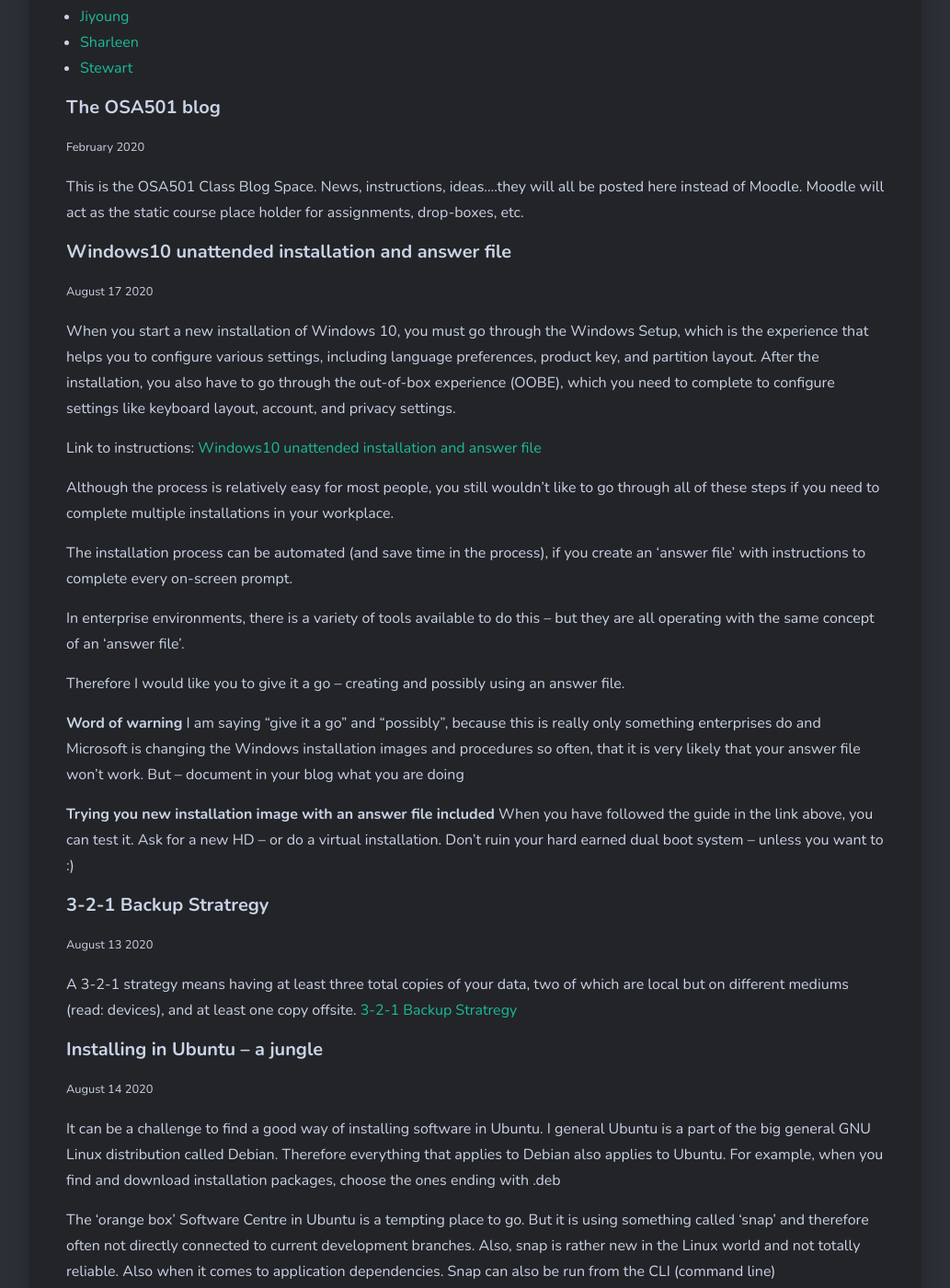
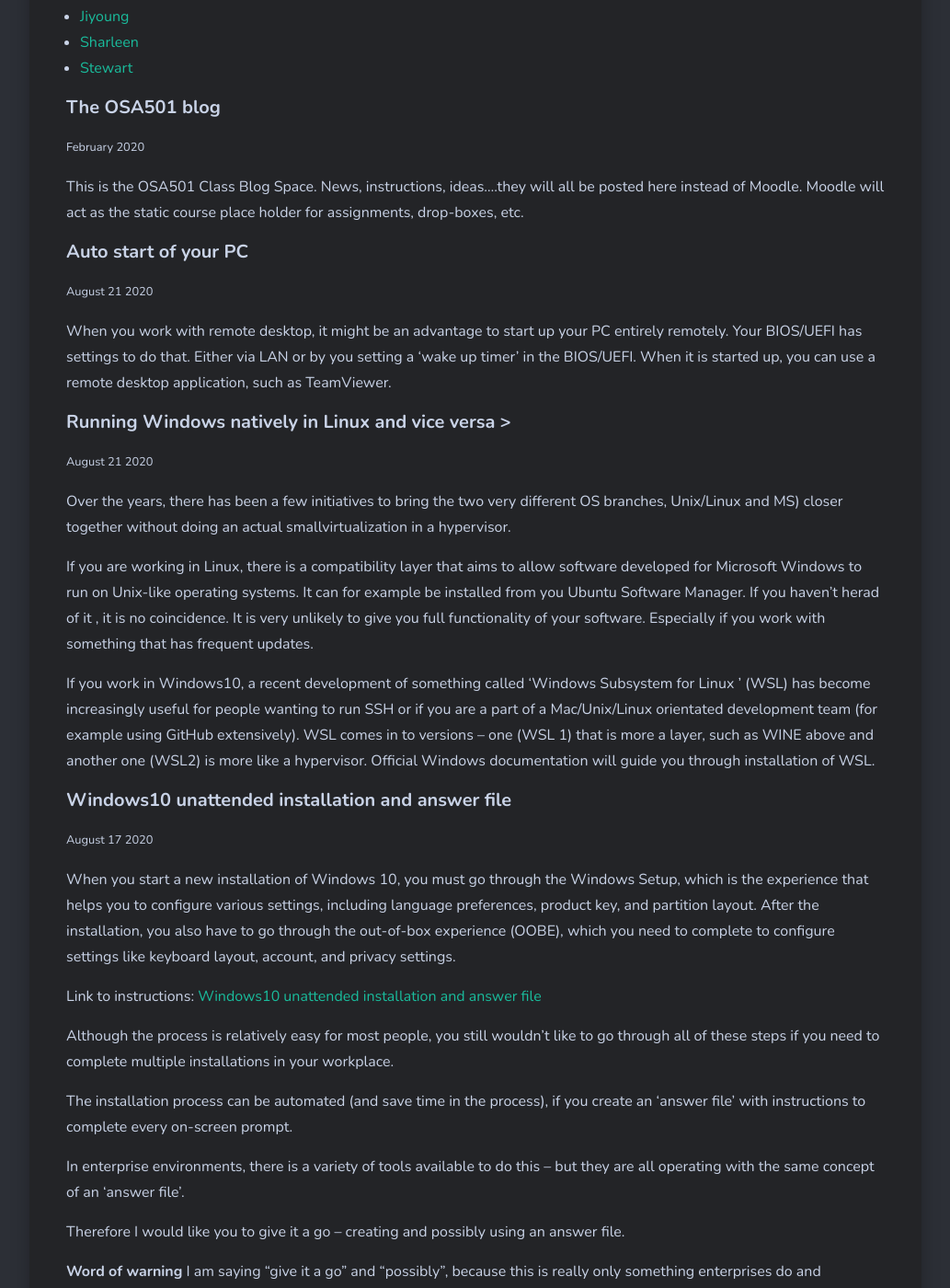
Before and after one commit to larsoliverdam/nmit, a Jekyll site: the page built from _pages/OSA501.md, in a window 1280 px wide and 1400 px high, scrolled down 1007 px. Shown: the whole window at 92% size, without its empty margins (123-1156 px from the left). Built offline with Jekyll 4.4.1, drawn with Linux system fonts in a browser that asks for light colours; nearby versions of some CDN libraries; comment, search, counter and statistics services are not loaded.

Commit message:
OSA501  update

```diff
--- a/_pages/OSA501.md
+++ b/_pages/OSA501.md
@@ -18,6 +18,22 @@
 <small>February 2020</small>
 
 This is the OSA501 Class Blog Space. News, instructions, ideas....they will all be posted here instead of Moodle. Moodle will act as the static course place holder for assignments, drop-boxes, etc.
+
+#### Auto start of your PC
+<small>August 21 2020</small>
+
+When you work with remote desktop, it might be an advantage to start up your PC entirely remotely.
+Your BIOS/UEFI has settings to do that. Either via LAN or by you setting a ‘wake up timer’ in the BIOS/UEFI.
+When it is started up, you can use a remote desktop application, such as TeamViewer.
+
+#### Running Windows natively in Linux and vice versa  >
+<small>August 21 2020</small>
+
+Over the years, there has been a few initiatives to bring the two very different OS branches, Unix/Linux and MS) closer together without doing an actual smallvirtualization in a hypervisor.
+
+If you are working in Linux, there is a compatibility layer that aims to allow software developed for Microsoft Windows to run on Unix-like operating systems. It can for example be installed from you Ubuntu Software Manager. If you haven’t herad of it , it is no coincidence. It is very unlikely to give you full functionality of your software. Especially if you work with something that has frequent updates.
+
+If you work in Windows10, a recent development of something called ‘Windows Subsystem for Linux ’ (WSL) has become increasingly useful for people wanting to run SSH or if you are a part of a Mac/Unix/Linux orientated development team (for example using GitHub extensively). WSL comes in to versions – one (WSL 1) that is more a layer, such as WINE above and another one (WSL2) is more like a hypervisor. Official Windows documentation will guide you through installation of WSL.
 
 #### Windows10 unattended installation and answer file
 <small>August 17 2020</small>
```
